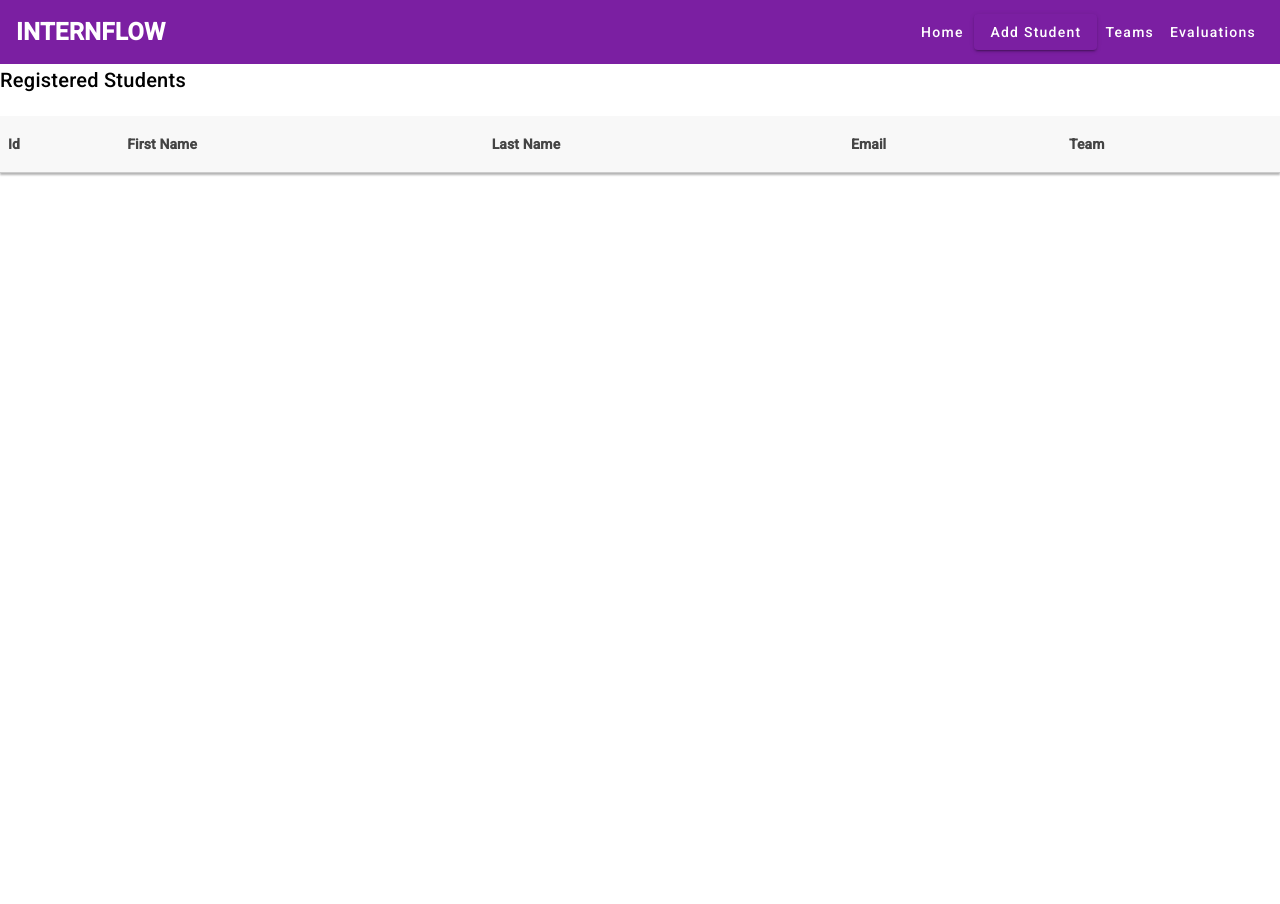
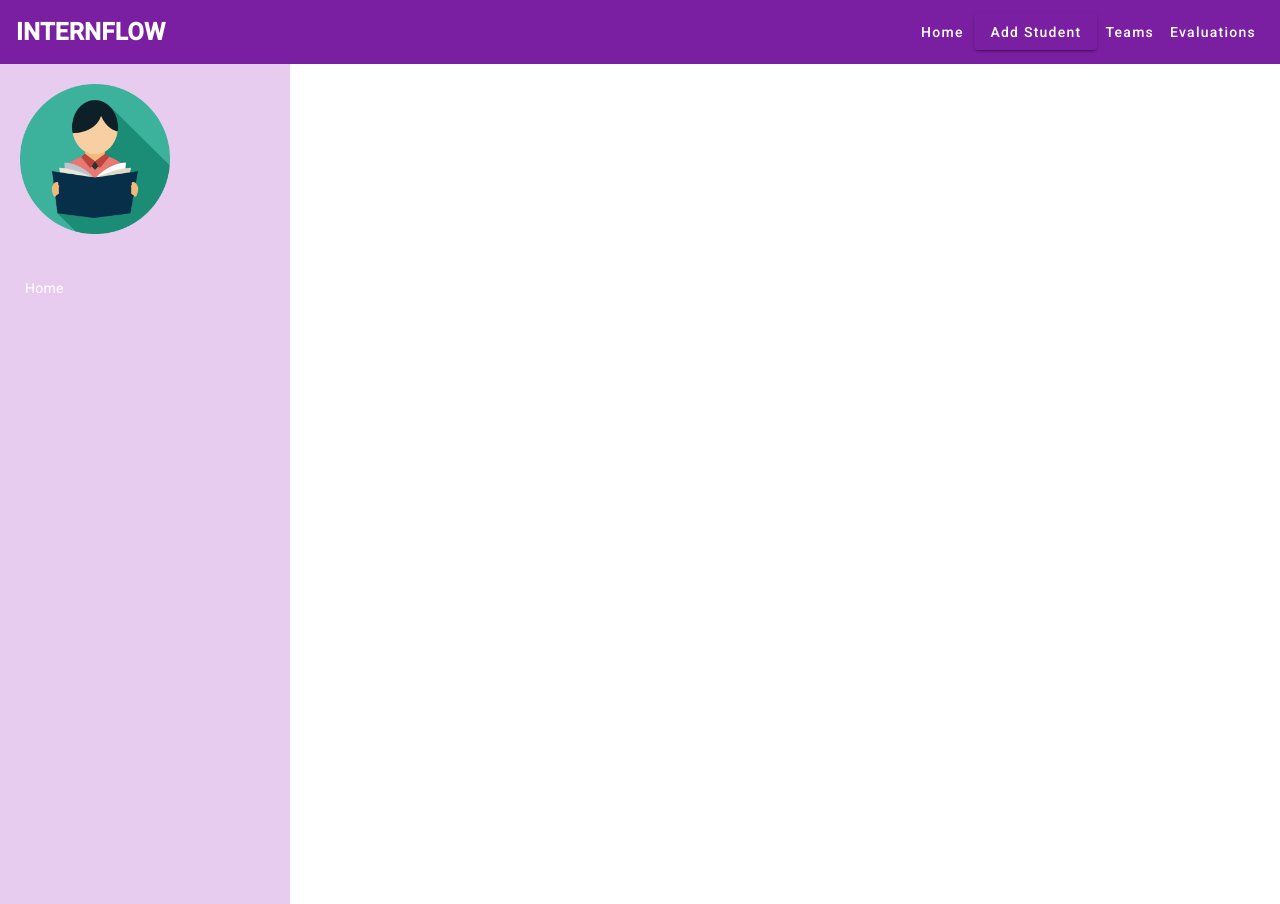
Before and after one commit to Rallu25/internflow-frontend, an Angular app: page / in a window 1280 px wide. Before the commit the page ends 800 px from the top, so only its background shows below. Built offline with nearby package versions, Linux system fonts and the light colour scheme; no server answers.

Commit message:
Add sidebar component

```diff
--- a/src/app/app.component.html
+++ b/src/app/app.component.html
@@ -3,8 +3,11 @@
     <div class="header">
         <app-header></app-header>
     </div>
-    <div class="student-list">
+   <!---- <div class="student-list">
         <app-student-list></app-student-list>
+    </div>-->
+    <div class="sidebar">
+        <app-sidebar></app-sidebar>
     </div>
 
 </div>
--- a/src/app/app.module.ts
+++ b/src/app/app.module.ts
@@ -19,6 +19,7 @@ import {MatTableModule} from '@angular/material/table';
 import { MatPaginatorModule } from '@angular/material/paginator';
 import { AddStudentDialogComponent } from './components/add-student-dialog/add-student-dialog.component';
 import { StudentService } from './services/student.service';
+import { SidebarComponent } from './components/sidebar/sidebar.component';
 
 
 
@@ -27,7 +28,8 @@ import { StudentService } from './services/student.service';
     AppComponent,
     HeaderComponent,
     StudentListComponent,
-    AddStudentDialogComponent
+    AddStudentDialogComponent,
+    SidebarComponent
   ],
   imports: [
     BrowserModule,
--- /dev/null
+++ b/src/app/components/sidebar/sidebar.component.html
@@ -0,0 +1,13 @@
+
+<div class="sidebar">
+    <div class="logo">
+      <img src="/assets/icons/student.png" alt="Logo">
+    </div>
+    <div class="navigation">
+      <ul>
+        <li>
+          <a routerLink="/home">Home</a>
+        </li>
+      </ul>
+    </div>
+  </div>
--- /dev/null
+++ b/src/app/components/sidebar/sidebar.component.scss
@@ -0,0 +1,39 @@
+.sidebar {
+    width: 250px;
+    height: 100vh;
+    background-color: #E7CCEF;
+    padding: 20px;
+    display: flex;
+    flex-direction: column;
+  }
+
+  .logo {
+    margin-bottom: 20px;
+  }
+
+  .logo img {
+    width: 100%;
+    max-width: 150px;
+  }
+
+  .navigation ul {
+    padding: 0;
+    list-style: none;
+  }
+
+  .navigation li {
+    margin-bottom: 10px;
+  }
+
+  .navigation a {
+    text-decoration: none;
+    color: #fff;
+    display: block;
+    padding: 5px;
+    border-radius: 5px;
+    transition: background-color 0.3s ease;
+  }
+
+  .navigation a:hover {
+    background-color: #b553c2;
+  }
```
Also changed, not shown: src/app/components/sidebar/sidebar.component.ts (added, +10 -0 lines), src/assets/icons/student.png (added), 1 other file (tests, documents, lock files or other folders).
